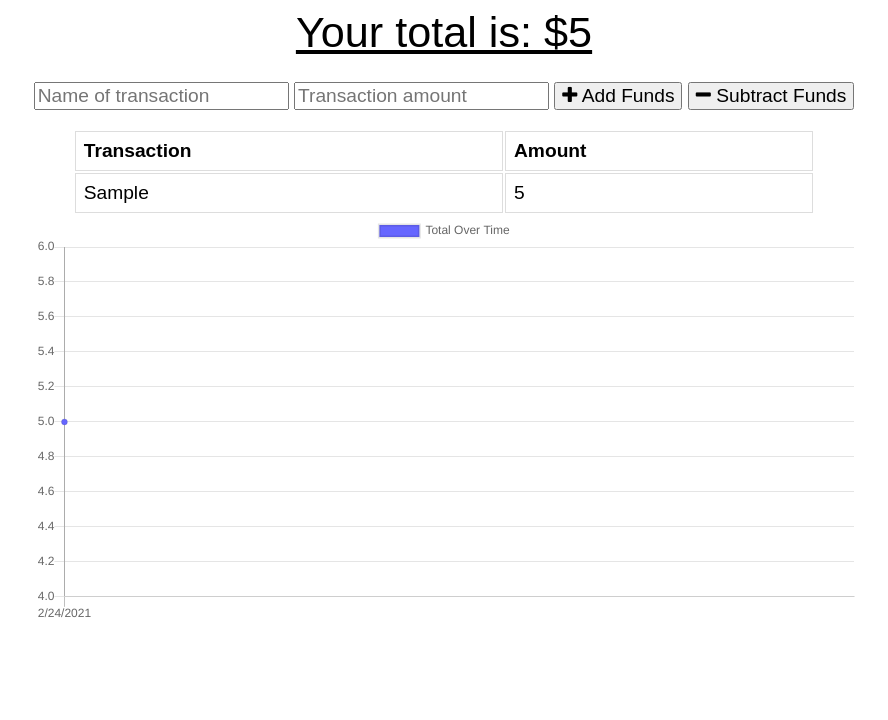
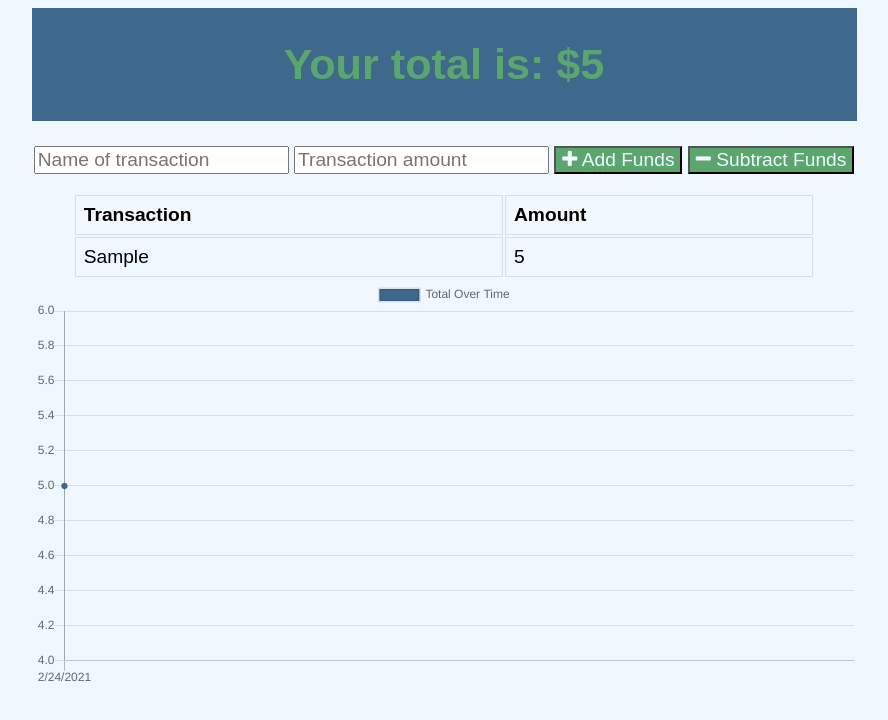
Before and after one commit to BeccaBlanton/my2Cents, a website: page public/index.html in a window 1280 px wide. Both pictures are taken after typing "Sample", "5" into the empty fields and a click on the button "Add Funds". Shown: the whole page, without its empty margins (196-1084 px from the left). Drawn offline with nearby package versions, Linux system fonts and the light colour scheme; no server answers.

Commit message:
:lipstick: updated color scheme

```diff
--- a/public/index.js
+++ b/public/index.js
@@ -71,7 +71,7 @@ function populateChart() {
         datasets: [{
             label: "Total Over Time",
             fill: true,
-            backgroundColor: "#6666ff",
+            backgroundColor: "#3e688c",
             data
         }]
     }
--- a/public/styles.css
+++ b/public/styles.css
@@ -1,11 +1,16 @@
 body {
   font-size: 120%;
   font-family: Arial;
+  background-color: aliceblue;
 }
 
 button, input {
   font-size: 100%;
   font-family: Arial;
+}
+button{
+  background-color: #5ba66e;
+  color: aliceblue;
 }
 
 table {
@@ -19,7 +24,7 @@ td, th {
 }
 
 tr:nth-child(even) {
-  background-color: #dddddd;
+  background-color: #69bf6f;
 }
 
 .error {
@@ -34,7 +39,10 @@ tr:nth-child(even) {
 
 .total {
   font-size: 150%;
-  text-decoration: underline;
+  font-weight: 700;
+  color: #5ba66e;
+  background-color: #3e688c;
+  padding: 1rem;
 }
 
 .form {
```
